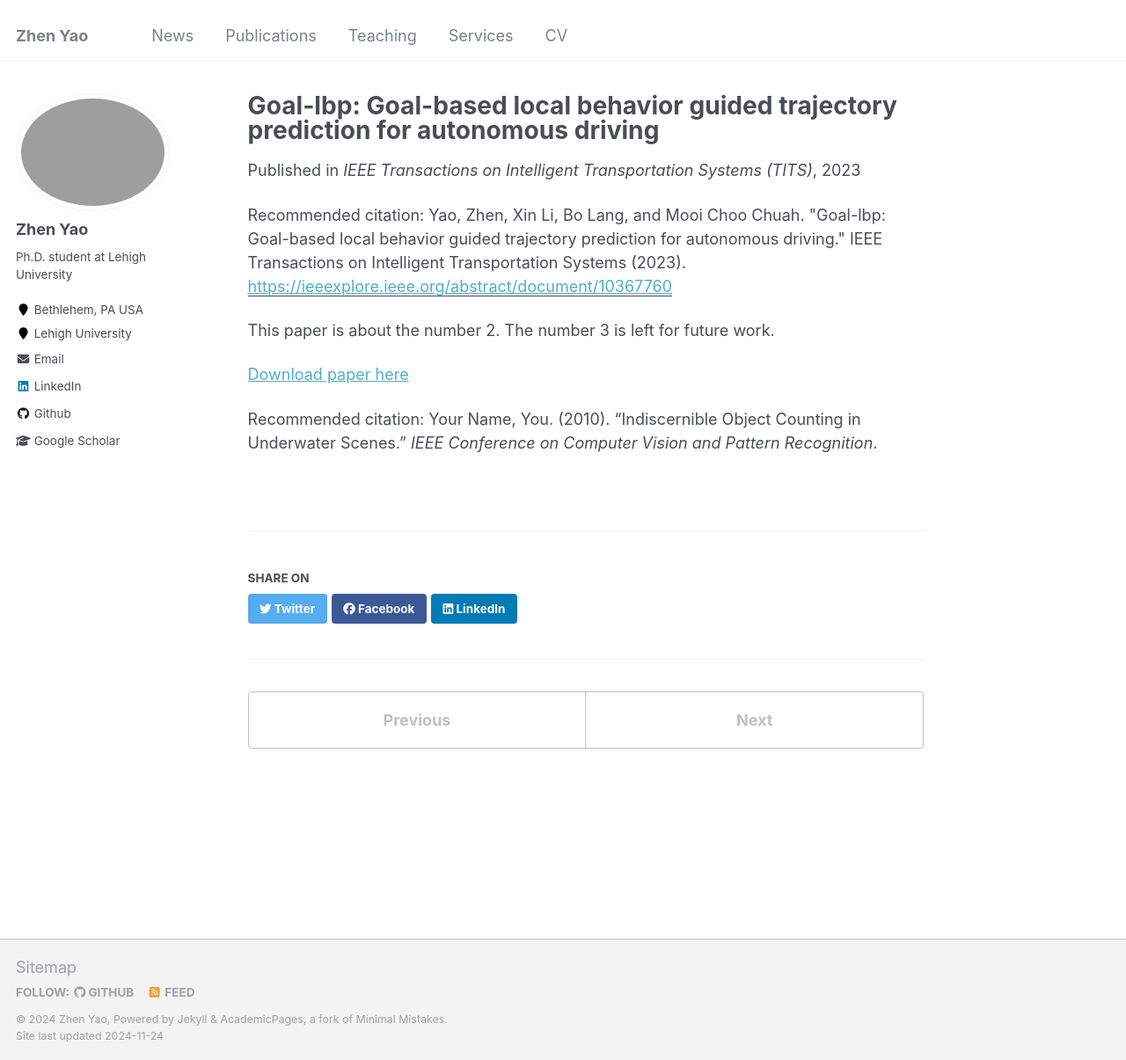
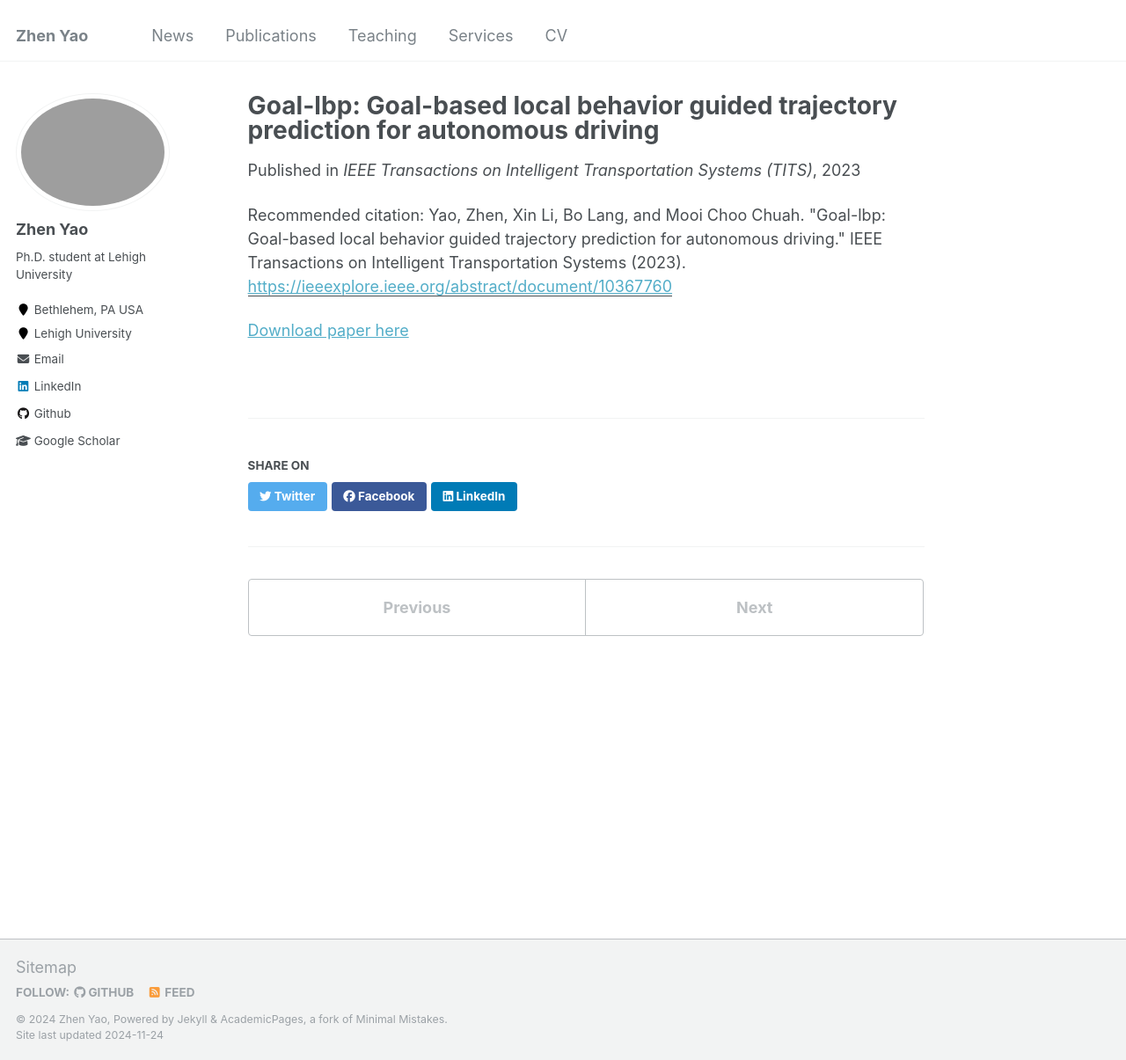
Before and after one commit to zyaocoder/zyaocoder.github.io, a Jekyll site: the page built from _publications/2023_tits_goallbp.md, in a window 1280 px wide and 1205 px high. Shown: the whole window at 88% size. Built offline with Jekyll 4.4.1, drawn with Linux system fonts in a browser that asks for light colours.

Commit message:
Update 2023_tits_goallbp.md

```diff
--- a/_publications/2023_tits_goallbp.md
+++ b/_publications/2023_tits_goallbp.md
@@ -2,7 +2,6 @@
 title: "Goal-lbp: Goal-based local behavior guided trajectory prediction for autonomous driving"
 collection: publications
 permalink: /publication/2023_tits_goallbp
-excerpt: 'This paper is about the number 2. The number 3 is left for future work.'
 date: 2023-12-20
 venue: 'IEEE Transactions on Intelligent Transportation Systems (TITS)'
 paperurl: 'https://ieeexplore.ieee.org/abstract/document/10367760'
@@ -11,8 +10,5 @@ authors: '<strong>Zhen Yao</strong>, Xin Li, Bo Lang, Mooi Choo Chuah'
 citation: 'Yao, Zhen, Xin Li, Bo Lang, and Mooi Choo Chuah. "Goal-lbp: Goal-based local behavior guided trajectory prediction for autonomous driving." IEEE Transactions on Intelligent Transportation Systems (2023).'
 image: '../images/2023_tits_goallbp.png'
 ---
-This paper is about the number 2. The number 3 is left for future work.
 
 [Download paper here](https://ieeexplore.ieee.org/abstract/document/10367760)
-
-Recommended citation: Your Name, You. (2010). "Indiscernible Object Counting in Underwater Scenes." <i>IEEE Conference on Computer Vision and Pattern Recognition</i>.
```
